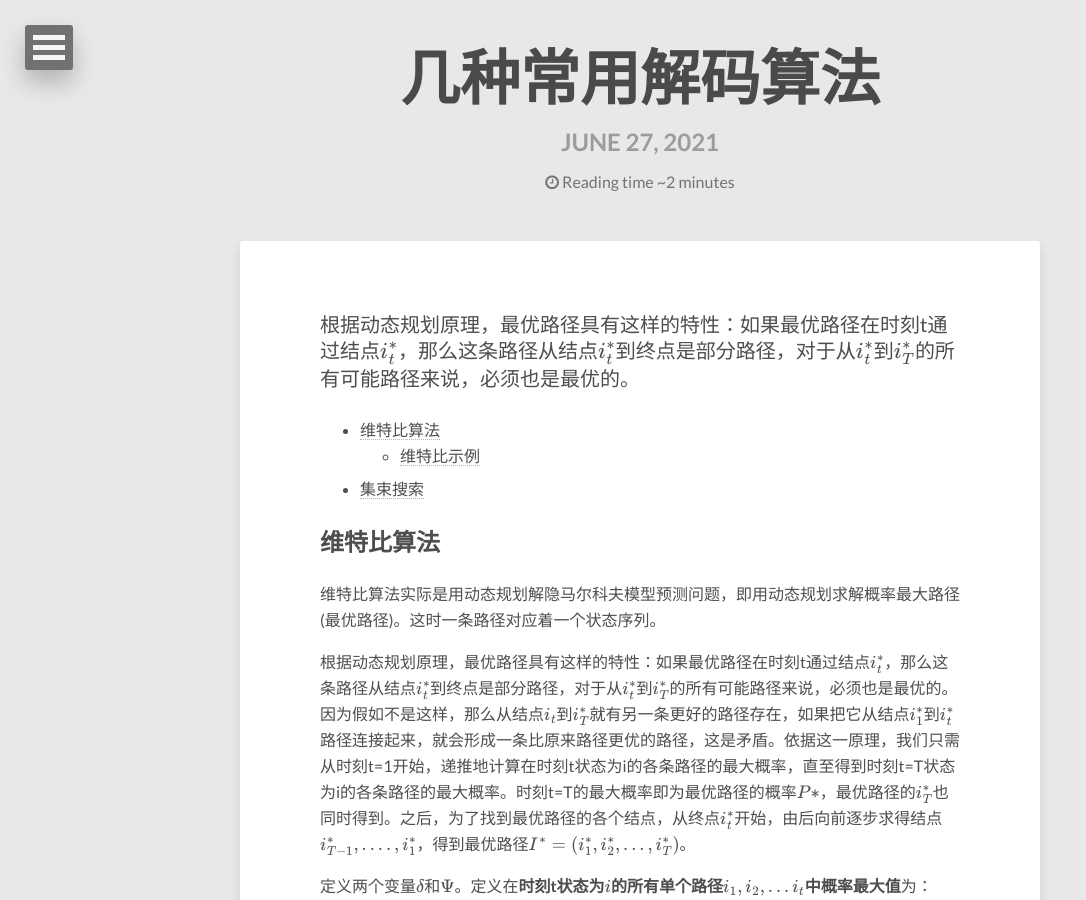
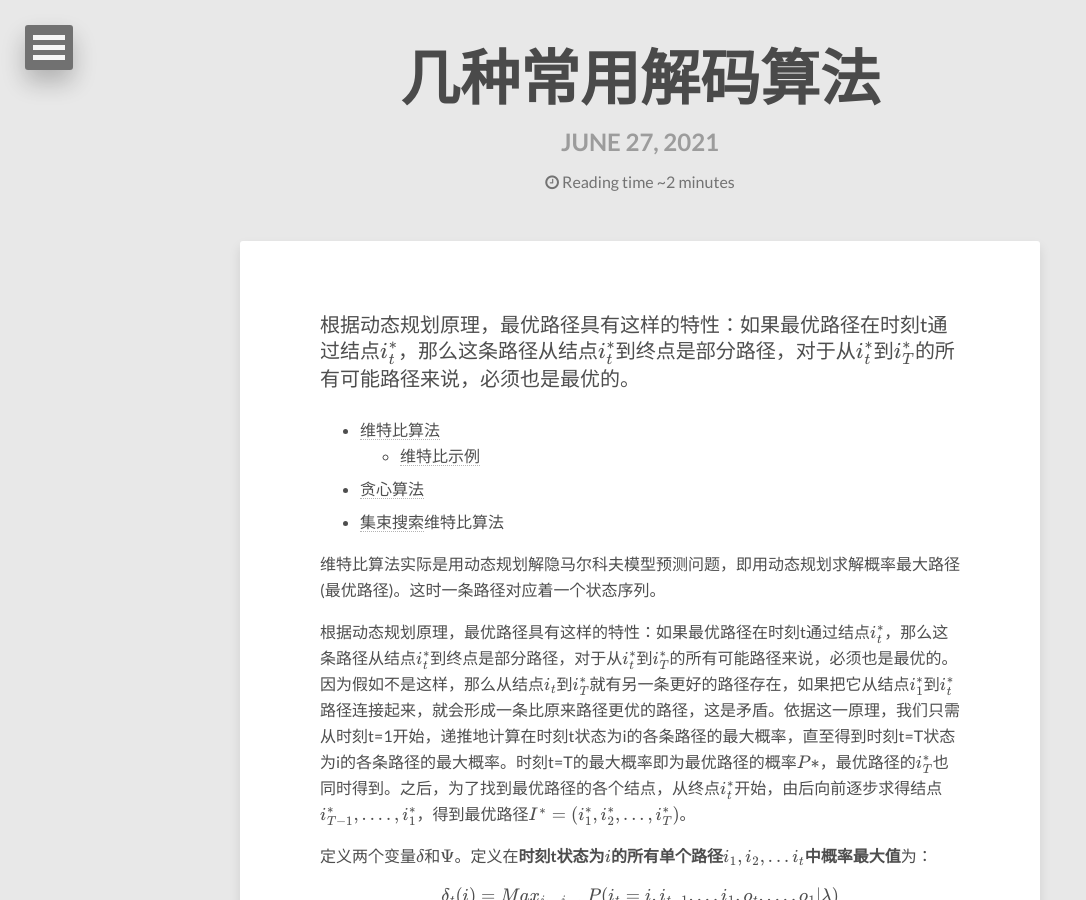
Before and after one commit to 52notebook/52notebook.github.io, a Jekyll site: the page built from _posts/2021-06-27-几种常用解码算法.md, in a window 1280 px wide and 900 px high. Shown: the whole window, without its empty margins (0-1086 px from the left). Built offline with Jekyll 4.4.1, drawn with Linux system fonts in a browser that asks for light colours; nearby versions of some CDN libraries; formulas are drawn with MathJax 3; comment, search, counter and statistics services are not loaded.

Commit message:
解码算法

```diff
--- a/_posts/2021-06-27-几种常用解码算法.md
+++ b/_posts/2021-06-27-几种常用解码算法.md
@@ -3,7 +3,7 @@ layout: post
 title:  几种常用解码算法
 description: "根据动态规划原理，最优路径具有这样的特性：如果最优路径在时刻t通过结点$$i_t^*$$，那么这条路径从结点$$i_t^*$$到终点是部分路径，对于从$$i_t^*$$到$$i_T^*$$的所有可能路径来说，必须也是最优的。"
 modified: 2021-06-29T16:00:15-06:00
-tags: [解码算法, NLP算法, 维特比, 束搜索, Beam Search]
+tags: [解码算法, NLP算法, 维特比, 束搜索, Beam Search,贪心算法]
 
 ---
 
@@ -13,9 +13,10 @@ tags: [解码算法, NLP算法, 维特比, 束搜索, Beam Search]
 
    * [维特比算法](#维特比算法)
       * [维特比示例](#维特比示例)
-   * [集束搜索](#集束搜索)
+   * [贪心算法](#贪心算法)
+   * [集束搜索](#集束搜索)维特比算法
 
-## 维特比算法
+
 
 维特比算法实际是用动态规划解隐马尔科夫模型预测问题，即用动态规划求解概率最大路径(最优路径)。这时一条路径对应着一个状态序列。
 
@@ -195,7 +196,7 @@ $$P(y_1y_2,..y_n|x_1,x_2,x_3,..x_m) = \Pi_{i=1}^{n}P(y_i|y_1,..y_{i-1},x_1,x_2,x
 
 从上面公式可以得出。所有可能的单词序列个数是指数级别的，即$$V^n$$，如何快速找到最优的单词序列呢？
 
-在上面所讲的维特比动态规划算法，它可以高效的计算出最优的序列。维特比算法定义了数组$$f(i,j)$$表示在所有$$q_i=j$$K状态序列中，前$$i$$个单词能达到最大的路径概率值。然而在自然语言生成模型中，模型每一步产生的状态是一个**向量**，而不是HMM中的K种状态的中的一种。显然，我们不可能定义一个下标是实数向量的数组。
+在上面所讲的维特比动态规划算法，它可以高效的计算出最优的序列。维特比算法定义了数组$$f(i,j)$$表示在所有$$q_i=j$$状态序列中，前$$i$$个单词能达到最大的路径概率值。然而在自然语言生成模型中，模型每一步产生的状态是一个**向量**，而不是HMM中的K种状态的中的一种。显然，我们不可能定义一个下标是实数向量的数组。
 
 一个可行的办法是使用贪心算法，每一步选择当前可能性最大的单词：
 
```
